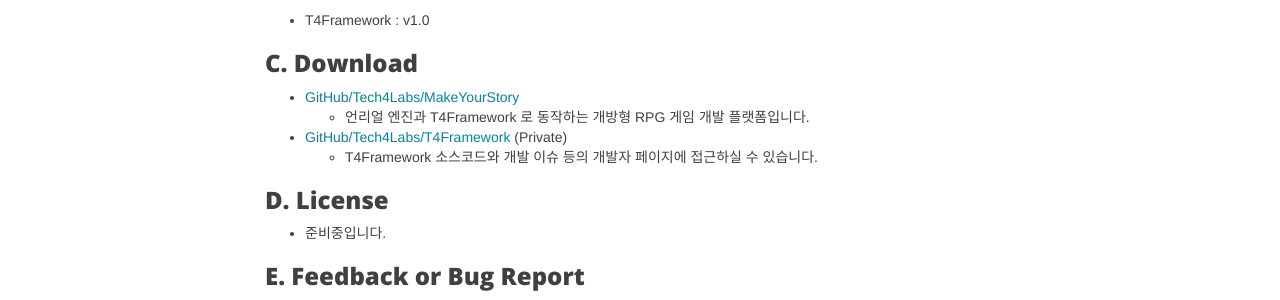
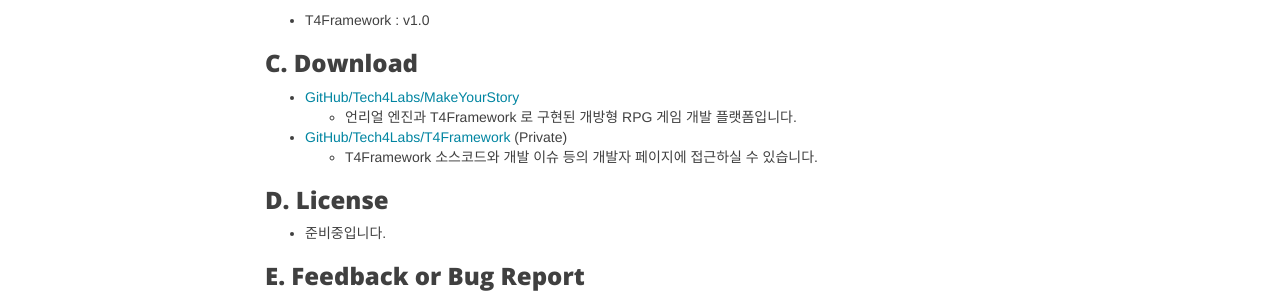
Before and after one commit to T4Framework/T4Framework_WebSite, a Jekyll site: the page built from docs/T4Framework_Download.md, in a window 1280 px wide and 1186 px high. Shown: the part 545-845 px from the top of the window. Built offline with Jekyll 4.4.1, drawn with Linux system fonts in a browser that asks for light colours; nearby versions of some CDN libraries.

Commit message:
다운로드 업데이트

```diff
--- a/docs/T4Framework_Download.md
+++ b/docs/T4Framework_Download.md
@@ -19,7 +19,7 @@
 ### C. Download
 
 - [GitHub/Tech4Labs/MakeYourStory](https://github.com/Tech4Labs/MakeYourStory)
-  - 언리얼 엔진과 T4Framework 로 동작하는 개방형 RPG 게임 개발 플랫폼입니다.
+  - 언리얼 엔진과 T4Framework 로 구현된 개방형 RPG 게임 개발 플랫폼입니다.
 - [GitHub/Tech4Labs/T4Framework](https://github.com/Tech4Labs/T4Framework) (Private)
   - T4Framework 소스코드와 개발 이슈 등의 개발자 페이지에 접근하실 수 있습니다.
 
```
